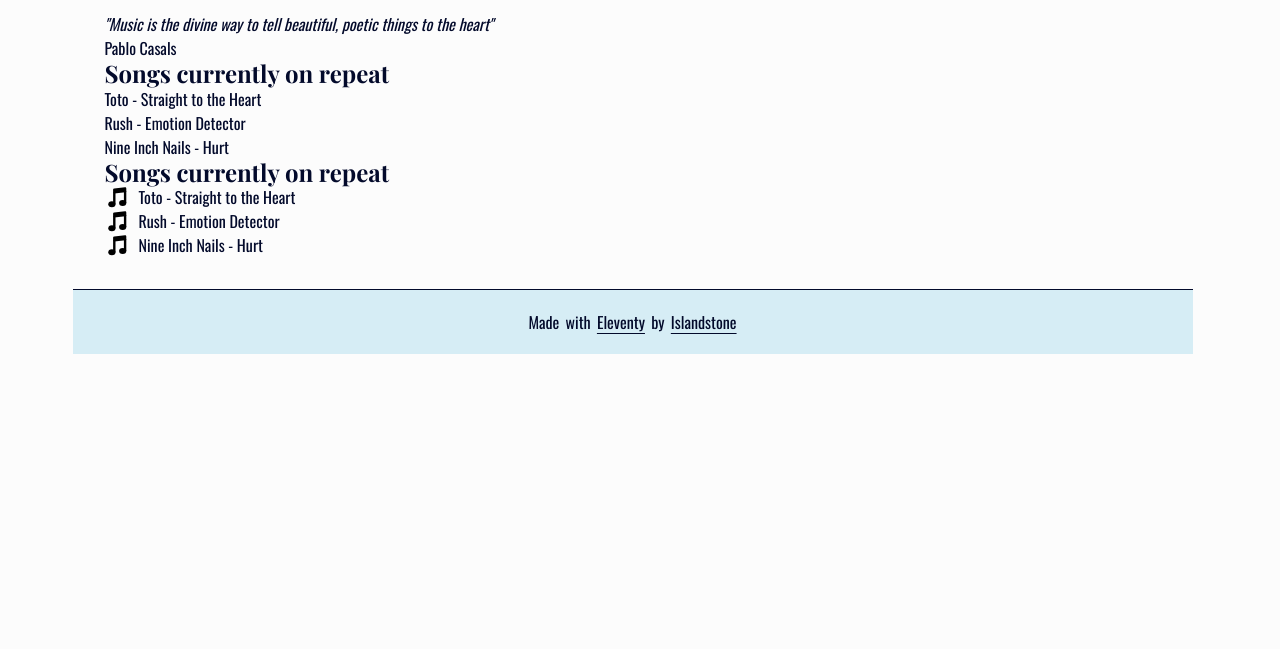
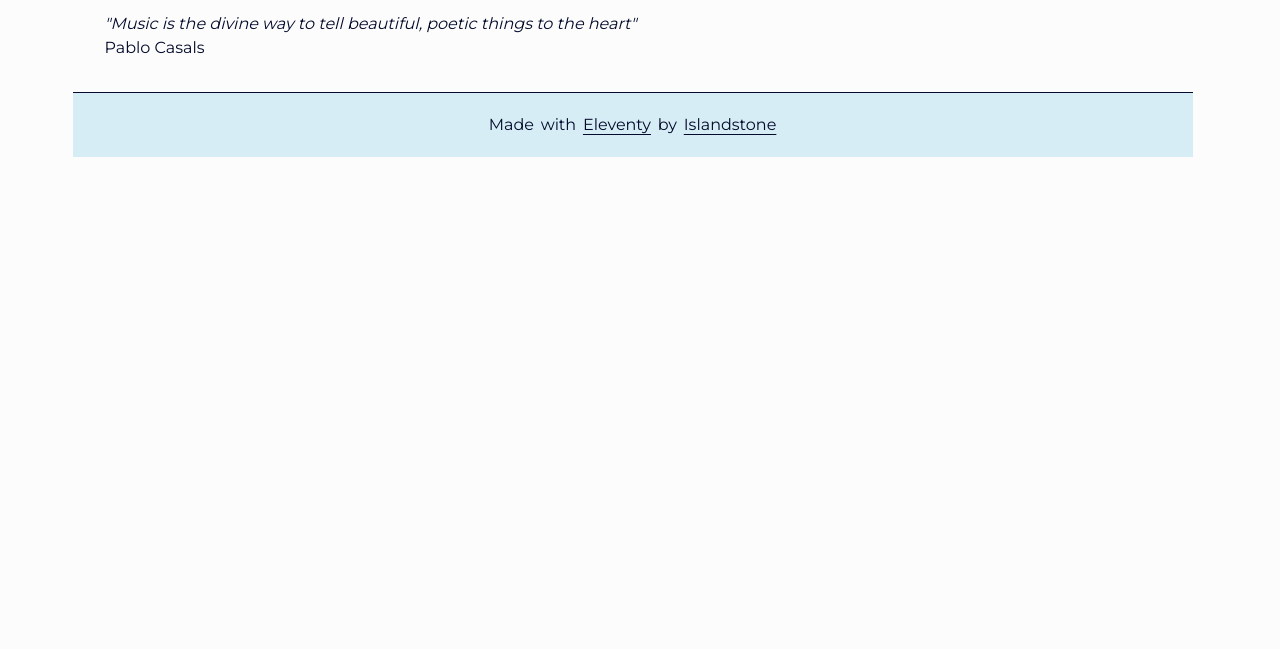
Before and after one commit to Islandstone89/islandstone-rocks, an Eleventy site: page src/music.html in a window 1280 px wide. Shown: the part 151-800 px from the top of the page. Built offline with nearby package versions, Linux system fonts and the light colour scheme; Eleventy itself is replaced by a stand-in of ours; files that its build step writes are made by us from their sources.

Commit message:
* Deleted on repeat section and json file

```diff
--- a/src/_data/onrepeat.json
+++ /dev/null
@@ -1,16 +0,0 @@
-{
-    "songs": [
-        {
-            "artist_name": "Toto",
-            "song_name": "Straight to the Heart"
-        },
-        {
-            "artist_name": "Rush",
-            "song_name": "Emotion Detector"
-        },
-        {
-            "artist_name": "Nine Inch Nails",
-            "song_name": "Hurt"
-        }
-    ]
-}
--- a/src/css/globals/test.css
+++ b/src/css/globals/test.css
@@ -25,13 +25,14 @@
     color: var(--clr-text);
 
     font-family: 'Montserrat', sans-serif;
-    font-family: 'Roboto', sans-serif;
-    font-family: 'Inter', sans-serif;
-    font-family: 'Josefin Sans', sans-serif;
-    font-family: 'Lora', serif;
-    font-family: 'Oswald', sans-serif;
+    font-familys: 'Roboto', sans-serif;
+    font-familys: 'Inter', sans-serif;
+    font-familys: 'Josefin Sans', sans-serif;
+    font-familys: 'Lora', serif;
+    font-familys: 'Oswald', sans-serif;
     font-familys: 'Open Sans', sans-serif;
     font-familys: 'Playfair Display', serif;
+    font-weight: 600s;
 }
 
 
--- a/src/music.html
+++ b/src/music.html
@@ -15,33 +15,5 @@
     <p class="intro-quote__author">Pablo Casals</p>
 </div><!-- end intro-quote -->
 
-<aside class="on-repeat">
-    <h2 class="on-repeat__heading">Songs currently on repeat</h2>
-
-    <ul class="on-repeat__list">
-        <li class="on-repeat__item">Toto - Straight to the Heart</li>
-        <li class="on-repeat__item">Rush - Emotion Detector</li>
-        <li class="on-repeat__item">Nine Inch Nails - Hurt</li>
-    </ul><!-- end on-repeat__list -->
-</aside><!-- end on-repeat -->
-
-
-<aside class="on-repeat">
-    <h2 class="on-repeat__heading">Songs currently on repeat</h2>
-
-    <ul class="on-repeat__list">
-        {% for song in onrepeat.songs %}
-            <li class="on-repeat__item">
-                <svg class="note" aria-hidden="true" focusable="false" width="24" height="24" viewBox="0 0 20 20" fill="none" xmlns="http://www.w3.org/2000/svg">
-                    <path fill-rule="evenodd" clip-rule="evenodd" d="M6.75 3.80989C6.75 3.29386 7.14265 2.86257 7.65642 2.81428L16.6564 1.96832C17.2431 1.91318 17.75 2.37468 17.75 2.96393V5.14519C17.75 5.65923 17.3603 6.08955 16.8487 6.1403L7.84873 7.03323C7.26031 7.09161 6.75 6.62943 6.75 6.03812V3.80989Z" fill="#000000"/>
-                    <ellipse cx="14.75" cy="15" rx="3" ry="2.5" fill="#000000"/>
-                    <ellipse cx="5.75" cy="16" rx="3" ry="2.5" fill="#000000"/>
-                    <path fill-rule="evenodd" clip-rule="evenodd" d="M15.75 5H17.75V15H15.75V5Z" fill="#000000"/>
-                    <path fill-rule="evenodd" clip-rule="evenodd" d="M6.75 6H8.75V16H6.75V6Z" fill="#000000"/>
-                    </svg>{{song.artist_name}} - {{song.song_name}}</li>
-        {% endfor %}
-    </ul><!-- end on-repeat__list -->
-</aside><!-- end on-repeat -->
-
 
 {% endblock %}
```
